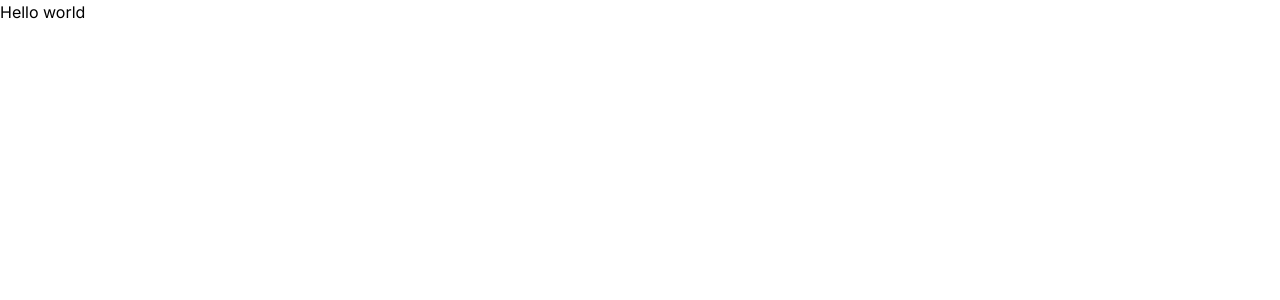
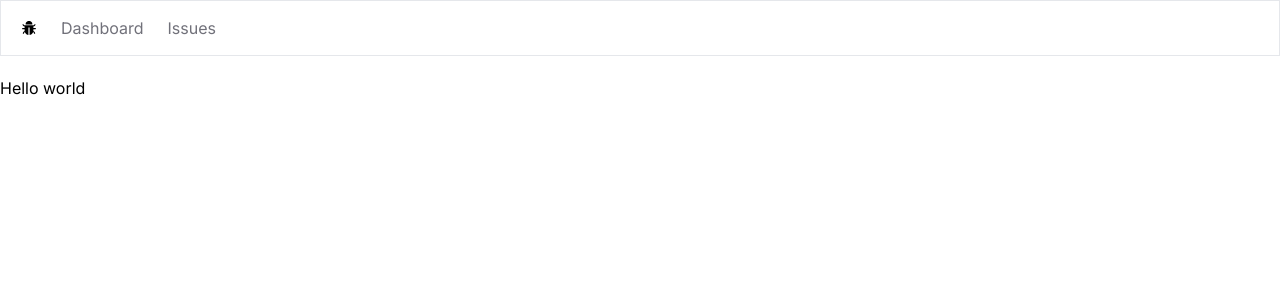
Before and after one commit to mhmd-aashik/issue-tracker, a Next.js app: page / in a window 1280 px wide. Shown: the top 300 px of the page. Built offline with nearby package versions, Linux system fonts and the light colour scheme.

Commit message:
build the navbar

```diff
--- a/app/layout.tsx
+++ b/app/layout.tsx
@@ -1,22 +1,28 @@
-import type { Metadata } from 'next'
-import { Inter } from 'next/font/google'
-import './globals.css'
+import type { Metadata } from "next";
+import { Inter } from "next/font/google";
+import "./globals.css";
+import NavBar from "@/components/NavBar";
 
-const inter = Inter({ subsets: ['latin'] })
+const inter = Inter({ subsets: ["latin"] });
 
 export const metadata: Metadata = {
-  title: 'Create Next App',
-  description: 'Generated by create next app',
-}
+  title: "Create Next App",
+  description: "Generated by create next app",
+};
 
 export default function RootLayout({
   children,
 }: {
-  children: React.ReactNode
+  children: React.ReactNode;
 }) {
   return (
     <html lang="en">
-      <body className={inter.className}>{children}</body>
+      <body className={inter.className}>
+        <NavBar />
+        <main>
+        {children}
+        </main>
+      </body>
     </html>
-  )
+  );
 }
--- /dev/null
+++ b/components/NavBar.tsx
@@ -0,0 +1,29 @@
+import Link from "next/link";
+import React from "react";
+import { AiFillBug } from "react-icons/ai";
+
+const NavBar = () => {
+  const links = [
+    { label: "Dashboard", href: "/" },
+    { label: "Issues", href: "/issues" },
+  ];
+  return (
+    <nav className="flex space-x-6 border mb-5 px-5 h-14 items-center">
+      <Link href="/">
+        <AiFillBug />
+      </Link>
+      <ul className="flex space-x-6">
+        {links.map((link) => (
+          <Link
+            key={link.href}
+            className="text-zinc-500 hover:text-zinc-700 transition-colors" href={link.href}
+          >
+            {link.label}
+          </Link>
+        ))}
+      </ul>
+    </nav>
+  );
+};
+
+export default NavBar;
```
Also changed, not shown: package.json (+5 -4 lines), 1 other file (tests, documents, lock files or other folders).
